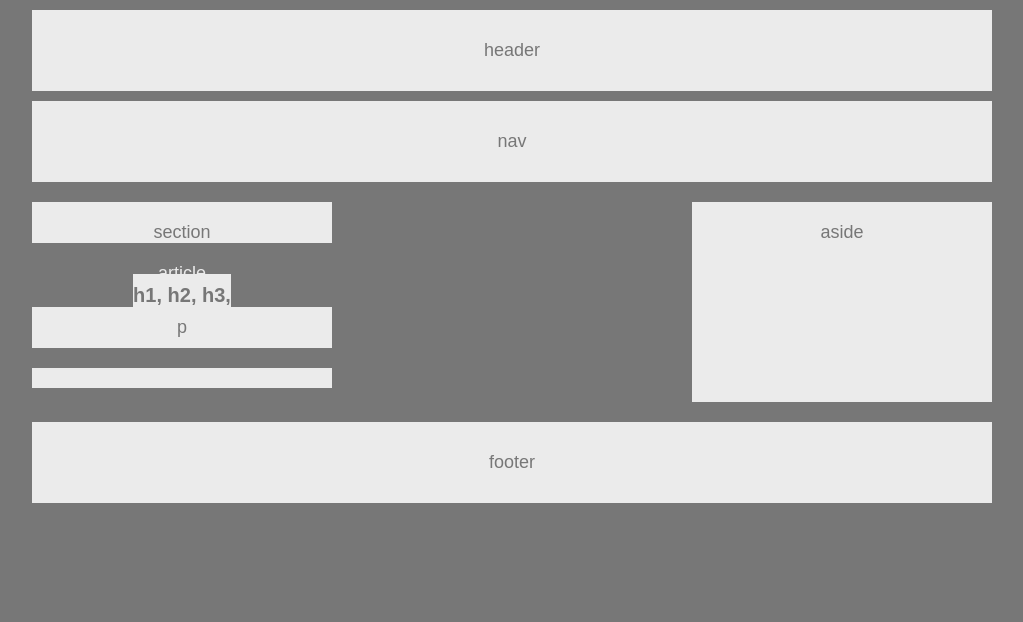
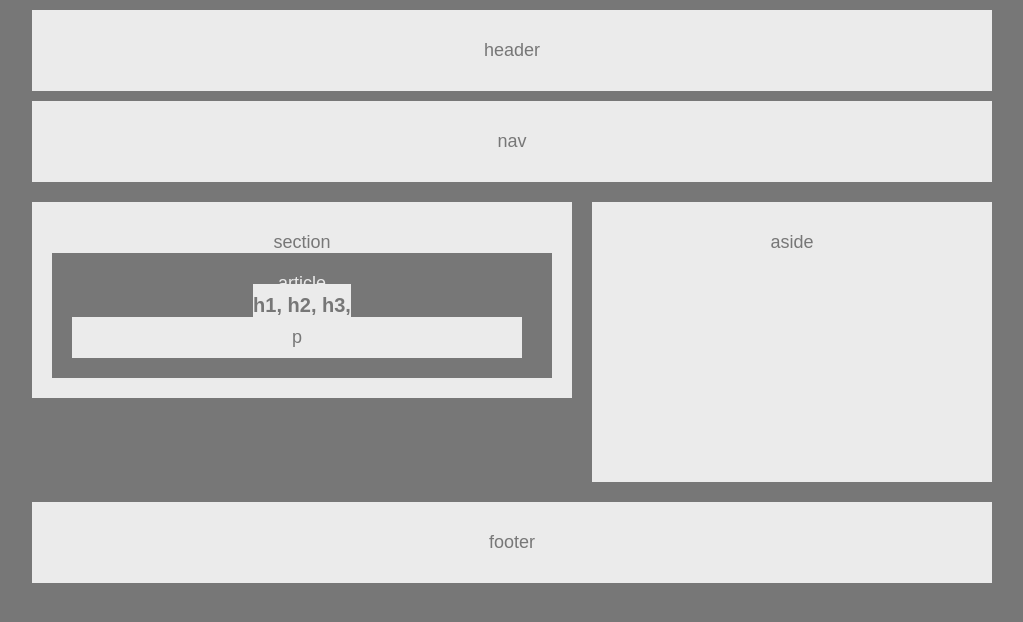
Before and after one commit to NancyDLL/HW-Wireframe, a plain HTML site: page index.html in a window 1280 px wide. Shown: the whole page, without its empty margins (58-1081 px from the left). Drawn offline with Linux system fonts and the light colour scheme.

Commit message:
.pbox correct size and position.

```diff
--- a/style.css
+++ b/style.css
@@ -6,6 +6,10 @@ body {
 	margin: 0px;
 	margin-left: 90px;
 	padding: 0px;
+}
+p {
+	font-size: 18px;
+	margin: 0px;
 }
 header {
 	background-color: #ebebeb;
@@ -25,8 +29,8 @@ nav {
 section {
 	background-color: #ebebeb;
 	color: #777;
-	width: 300px;
-	padding-top: 20px;
+	width: 540px;
+	padding-top: 30px;
 	padding-bottom: 20px;
 	float: left;
 
@@ -34,29 +38,17 @@ section {
 article {
 	background-color: #777;
 	color: #ebebeb;
+	width: 500px;
 	padding-top: 20px;
 	padding-bottom: 20px;
-}
-
-aside {
-	background-color: #ebebeb;
-	color: #777;
-	padding-top: 20px;
-	height: 180px;
-	width: 300px;
-	float: right;
-	margin-bottom: 20px;
-}
-
-p {
-	font-size: 18px;
-	margin: 0px;
+	margin-left: 20px;
 }
 h1 {
 	font-size: 20px;
 	display: inline;
 	background-color: #ebebeb;
 	color: #777;
+	width: 450px;
 	padding-top: 10px;
 	padding-bottom: 10px;
 }
@@ -65,6 +57,7 @@ h2 {
 	display: inline;
 	background-color: #ebebeb;
 	color: #777;
+	width: 450px;
 	padding-top: 10px;
 	padding-bottom: 10px;
 }
@@ -73,14 +66,26 @@ h3 {
 	display: inline;
 	background-color: #ebebeb;
 	color: #777;
+	width: 450px;
 	padding-top: 10px;
 	padding-bottom: 10px;
 }
 .pbox {
 	background-color: #ebebeb;
 	color: #777;
+	width: 450px;
 	padding-top: 10px;
 	padding-bottom: 10px;
+	margin-left: 20px;
+}
+aside {
+	background-color: #ebebeb;
+	color: #777;
+	padding-top: 30px;
+	height: 250px;
+	width: 400px;
+	float: right;
+	margin-bottom: 20px;
 }
 footer {
 	background-color: #ebebeb;
```
